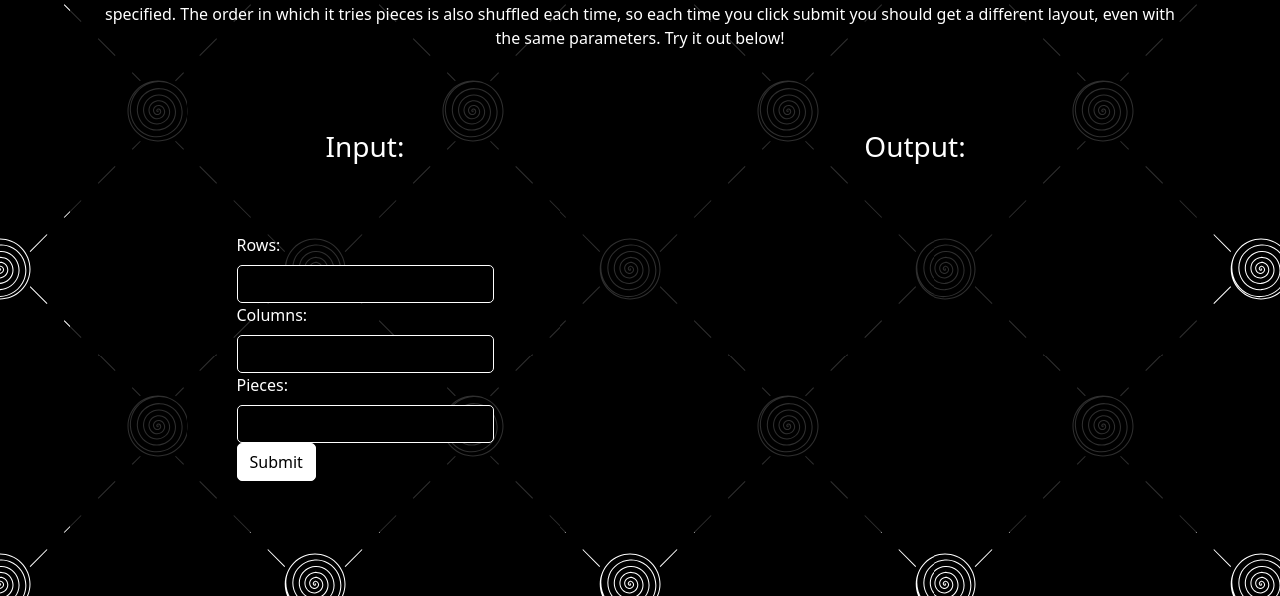
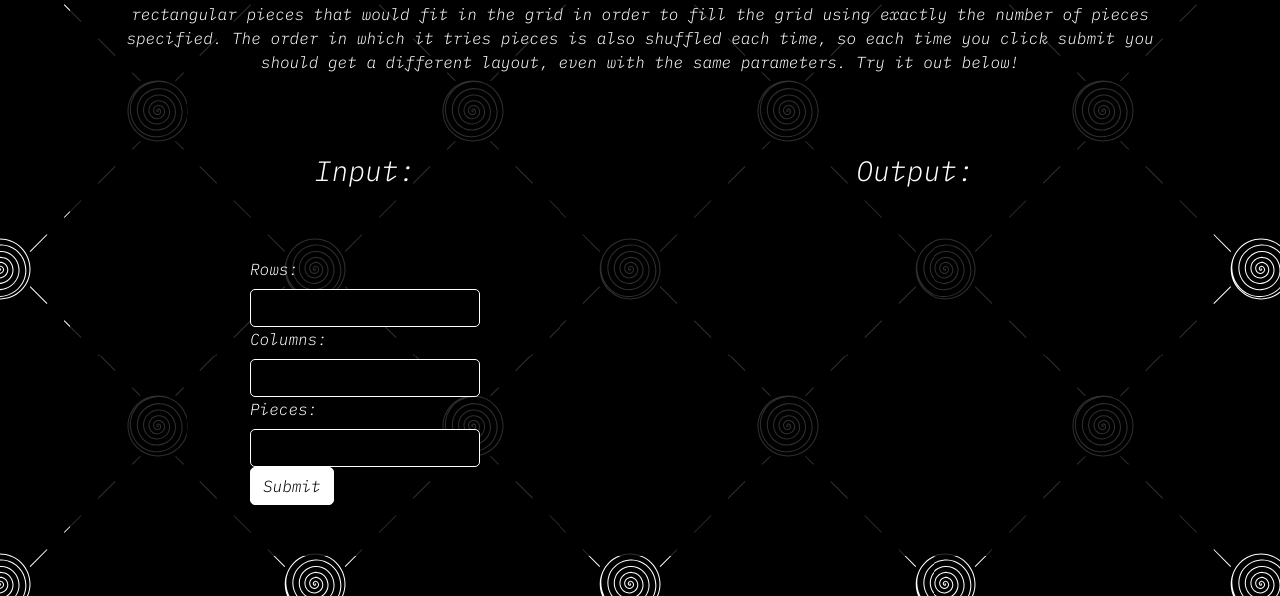
Before and after one commit to the-neighbor/M-M.GridGenAPI, a website: page public/index.html in a window 1280 px wide. Shown: the part 204-800 px from the top of the page. Drawn offline with nearby package versions, Linux system fonts and the light colour scheme.

Commit message:
change font and add screenshots

```diff
--- a/public/index.css
+++ b/public/index.css
@@ -1,3 +1,5 @@
+@import url('https://fonts.googleapis.com/css2?family=IBM+Plex+Mono:ital,wght@1,200;1,300;1,600&display=swap');
+
 #grid-parent {
     width: 100%;
     aspect-ratio: 1/1;
@@ -12,6 +14,8 @@
 body {
     background-image: url(/assets/spiraltile3.svg);
     color: white;
+    font-family: 'IBM Plex Mono', monospace !important;
+    font-style: italic;
 }
 
 
```
Also changed, not shown: public/assets/tall.png (added), public/assets/wide.jpg (added), 2 other files.
